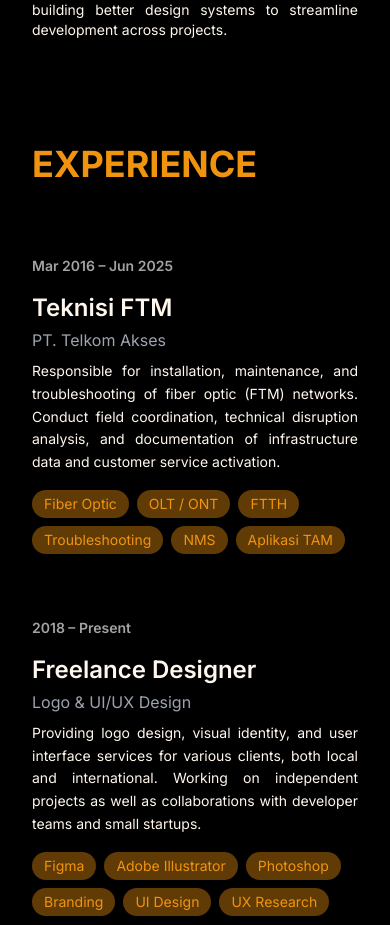
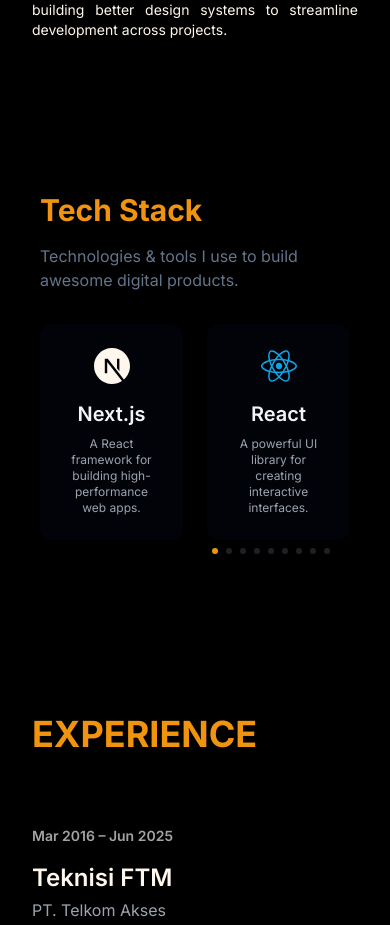
Before and after one commit to teguhramadhan/myportfolio, a Next.js app: page / in a window 390 px wide. Shown: the part 988-1913 px from the top of the page. Built offline with nearby package versions, Linux system fonts and the light colour scheme; no server answers; the database is empty.

Commit message:
add techstack section

```diff
--- a/package.json
+++ b/package.json
@@ -14,7 +14,9 @@
     "next": "15.3.4",
     "react": "^19.0.0",
     "react-dom": "^19.0.0",
-    "react-icons": "^5.5.0"
+    "react-icons": "^5.5.0",
+    "swiper": "^11.2.10",
+    "tailwind-scrollbar": "^4.0.2"
   },
   "devDependencies": {
     "@eslint/eslintrc": "^3",
--- /dev/null
+++ b/src/app/Components/techstack.tsx
@@ -0,0 +1,127 @@
+"use client";
+
+import {
+  FaReact,
+  FaNodeJs,
+  FaHtml5,
+  FaCss3Alt,
+  FaJs,
+  FaGitAlt,
+} from "react-icons/fa";
+import { SiNextdotjs, SiTailwindcss, SiTypescript } from "react-icons/si";
+import { Swiper, SwiperSlide } from "swiper/react";
+import { Pagination } from "swiper/modules";
+
+import "swiper/css";
+import "swiper/css/pagination";
+
+export default function TechStack() {
+  const stacks = [
+    {
+      name: "Next.js",
+      icon: <SiNextdotjs className="text-4xl" />,
+      description: "A React framework for building high-performance web apps.",
+    },
+    {
+      name: "React",
+      icon: <FaReact className="text-4xl text-sky-500" />,
+      description: "A powerful UI library for creating interactive interfaces.",
+    },
+    {
+      name: "Tailwind CSS",
+      icon: <SiTailwindcss className="text-4xl text-cyan-400" />,
+      description: "A utility-first CSS framework for rapid styling.",
+    },
+    {
+      name: "TypeScript",
+      icon: <SiTypescript className="text-4xl text-blue-600" />,
+      description: "A superset of JavaScript with static typing.",
+    },
+    {
+      name: "Node.js",
+      icon: <FaNodeJs className="text-4xl text-green-600" />,
+      description: "JavaScript runtime for building scalable server-side apps.",
+    },
+    {
+      name: "HTML5",
+      icon: <FaHtml5 className="text-4xl text-orange-600" />,
+      description: "The core markup language of the modern web.",
+    },
+    {
+      name: "CSS3",
+      icon: <FaCss3Alt className="text-4xl text-blue-500" />,
+      description: "Modern styling to create beautiful web pages.",
+    },
+    {
+      name: "JavaScript",
+      icon: <FaJs className="text-4xl text-yellow-400" />,
+      description: "The core language of modern web development.",
+    },
+    {
+      name: "Git",
+      icon: <FaGitAlt className="text-4xl text-red-500" />,
+      description: "Version control system for tracking and collaboration.",
+    },
+  ];
+
+  return (
+    <section id="tech-stack" className="py-16 px-4">
+      <div className="max-w-6xl mx-auto text-start">
+        <h2 className="text-3xl md:text-4xl font-bold mb-4 text-primary">
+          Tech Stack
+        </h2>
+        <p className="text-slate-500 mb-8">
+          Technologies & tools I use to build awesome digital products.
+        </p>
+
+        <Swiper
+          modules={[Pagination]}
+          spaceBetween={24}
+          breakpoints={{
+            0: {
+              // Mobile < 640px
+              slidesPerView: 2, // 2 card di mobile
+            },
+            640: {
+              // sm (640px)
+              slidesPerView: 2, // Masih 2 card, bisa juga sama
+            },
+            768: {
+              // md (768px)
+              slidesPerView: 3, // md: 3 card
+            },
+            1024: {
+              // lg (1024px)
+              slidesPerView: 3, // lg: 3 card (atau bisa 4 kalau mau)
+            },
+          }}
+          pagination={{
+            clickable: true,
+            el: ".swiper-pagination",
+          }}
+          loop
+          className="relative"
+        >
+          {stacks.map((stack, index) => (
+            <SwiperSlide key={index}>
+              <div className="flex flex-col items-center p-6 bg-gray-950/50 rounded-xl shadow hover:shadow-lg transition">
+                {stack.icon}
+                <h3 className="mt-4 text-xl font-semibold text-gray-100">
+                  {stack.name}
+                </h3>
+                <p className="mt-2 text-gray-400 text-center text-xs md:text-sm lg:text-md">
+                  {stack.description}
+                </p>
+              </div>
+            </SwiperSlide>
+          ))}
+
+          {/* Wrapper pagination dibikin relative & flex-end */}
+          <div className="relative w-full flex justify-end items-center mt-2 pr-4">
+            <div className="swiper-pagination !static"></div>
+          </div>
+        </Swiper>
+      </div>
+    </section>
+  );
+}
--- a/src/app/globals.css
+++ b/src/app/globals.css
@@ -18,6 +18,27 @@ body {
   -moz-osx-font-smoothing: grayscale;
 }
 
+.swiper-pagination {
+  position: static !important;
+  width: 100% !important;
+  display: flex !important;
+  justify-content: flex-end !important;
+}
+
+.swiper-pagination-bullet {
+  background: #3a424d !important;
+  opacity: 0.5 !important;
+  width: 6px !important;
+  height: 6px !important;
+}
+
+.swiper-pagination-bullet-active {
+  background: #f09410 !important;
+  opacity: 1 !important;
+  width: 6px !important;
+  height: 6px !important;
+}
+
 .scroll-smooth {
   scroll-behavior: smooth;
 }
--- a/src/app/page.tsx
+++ b/src/app/page.tsx
@@ -1,4 +1,5 @@
 import About from "./About/page";
+import TechStack from "./Components/techstack";
 import Experience from "./Experience/page";
 import Projects from "./Projects/page";
 import Footer from "./Components/Footer";
@@ -22,6 +23,7 @@ export default function Home() {
             className="w-full lg:w-3/5 space-y-20 h-screen lg:overflow-y-auto scroll-smooth scroll-hide"
           >
             <About />
+            <TechStack />
             <Experience />
             <Projects />
             <Footer />
--- a/tailwind.config.js
+++ b/tailwind.config.js
@@ -19,5 +19,5 @@ module.exports = {
       },
     },
   },
-  plugins: [],
+  plugins: [require("tailwind-scrollbar")],
 };
```
Also changed, not shown: 1 other file (tests, documents, lock files or other folders).
